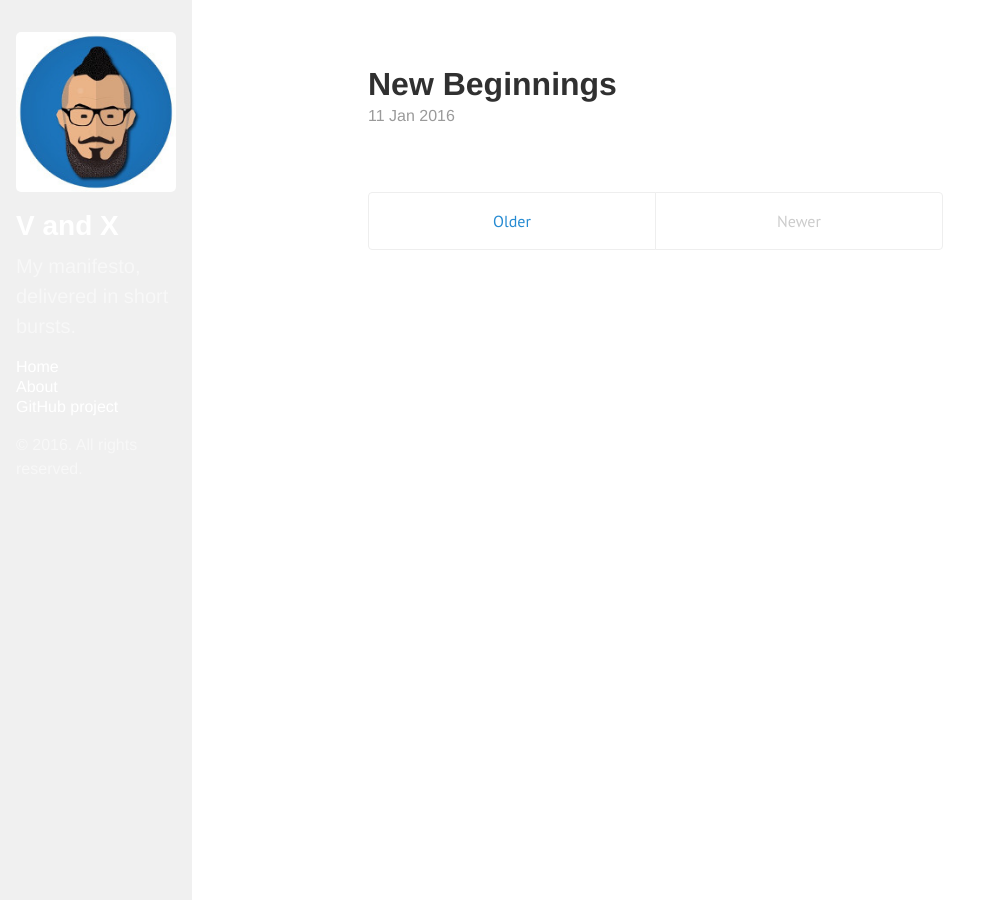
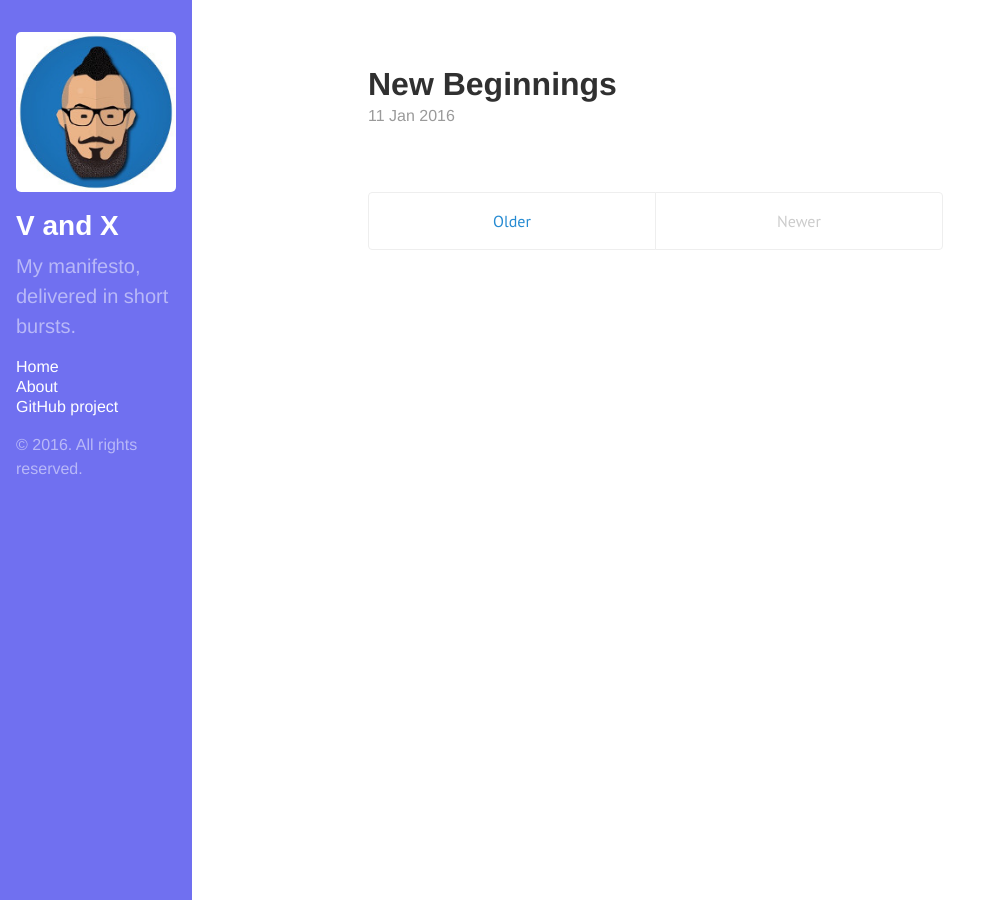
Before and after one commit to TimBanks/timbanks.github.io, a Jekyll site: the page built from index.html, in a window 1280 px wide. Shown: the whole page, without its empty margins (0-990 px from the left). Built offline with Jekyll 4.4.1, drawn with Linux system fonts in a browser that asks for light colours; the list of posts is cut into pages by our own code.

Commit message:
sidebar work

```diff
--- a/public/css/hyde.css
+++ b/public/css/hyde.css
@@ -60,7 +60,7 @@ html {
   text-align: center;
   padding: 2rem 1rem;
   color: rgba(255,255,255,.5);
-  background-color: #f0f0f0;
+  background-color: #7070f0;
 }
 @media (min-width: 48em) {
   .sidebar {
```
